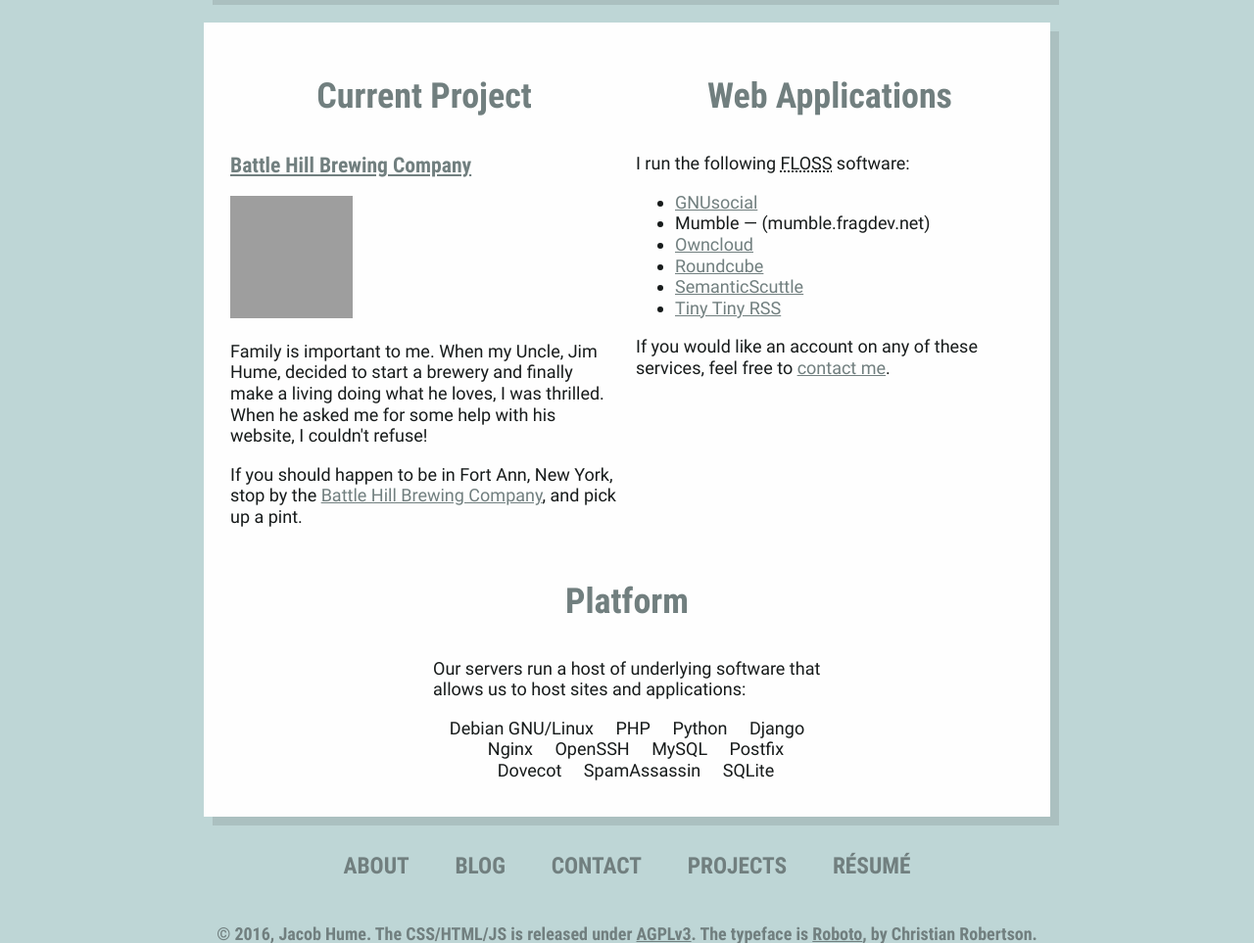
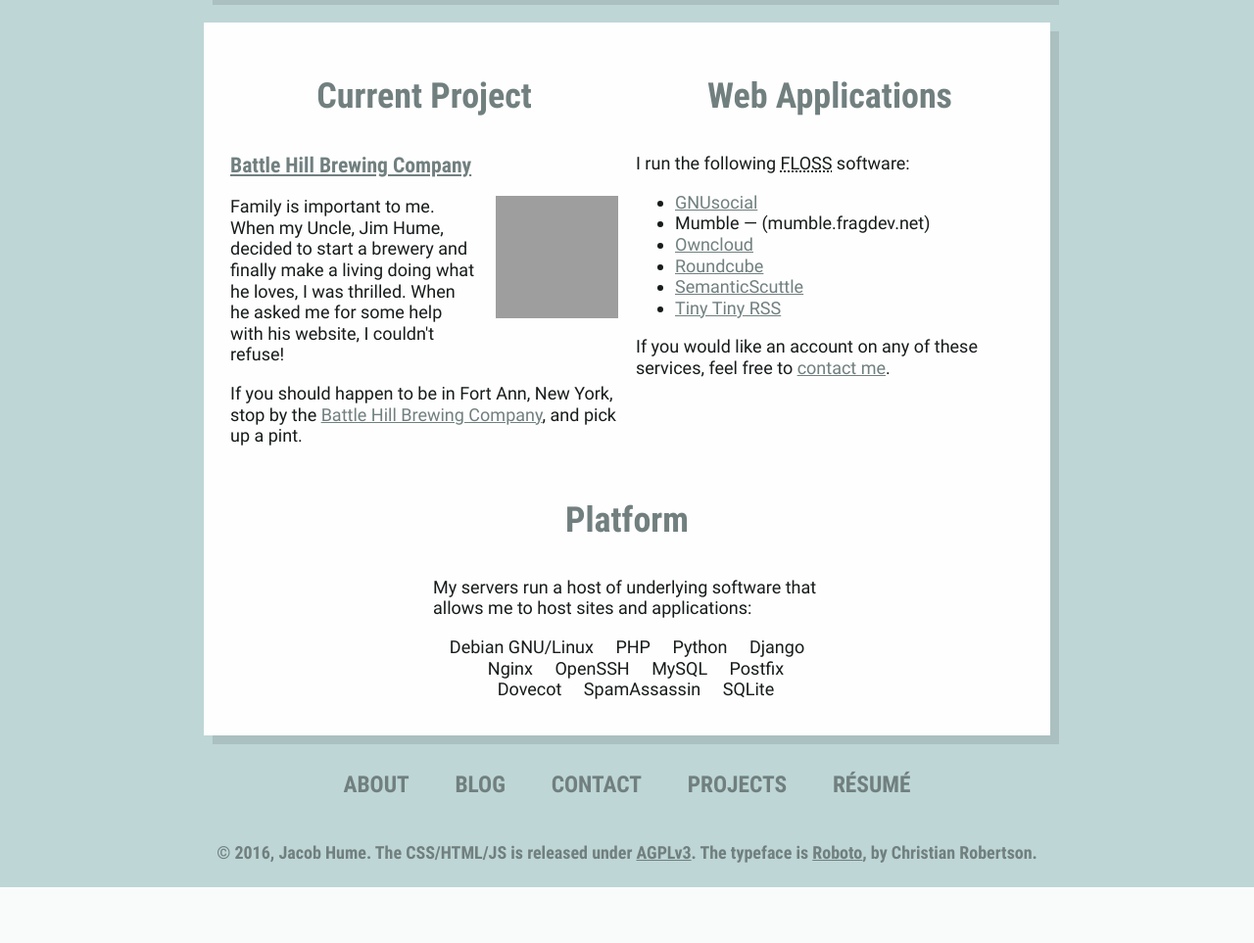
Before and after one commit to lo-windigo/fragdev, a Django app: template fragdev/templates/page-home.html in a window 1280 px wide. Shown: the part 146-1109 px from the top of the page at 98% size. After the commit the page ends 1052 px from the top, so only its background shows below. Run offline with Django 3.2, Linux system fonts and the light colour scheme; the template is opened without the code that fills it, so the values that code supplies are empty; grey boxes are pictures that could not be loaded.

Commit message:
Minor tweaks to homepage

```diff
--- a/fragdev/static/css/layout.css
+++ b/fragdev/static/css/layout.css
@@ -270,6 +270,11 @@ textarea {
 	padding-left: 0;
 }
 
+.home-thumbnail {
+	float: right;
+	margin: 0 0 1em 1em;
+}
+
 .nav,
 .sub-nav {
 	display: flex;
--- a/fragdev/templates/page-home.html
+++ b/fragdev/templates/page-home.html
@@ -7,7 +7,7 @@
 
 			{% if post %}
 			<article>
-				<h1>Blog</h1>
+				<h1>Latest Post</h1>
 				<h2>
 					<a href="{% url 'wiblog:post' post.slug %}">{{ post.title }}</a>
 				</h2>
@@ -73,7 +73,7 @@
 			<article>
 				<h1>Platform</h1>
 				<p>
-					Our servers run a host of underlying software that allows us to host sites
+					My servers run a host of underlying software that allows me to host sites
 					and applications:
 				</p>
 				<ul class="home-software-list">
```
